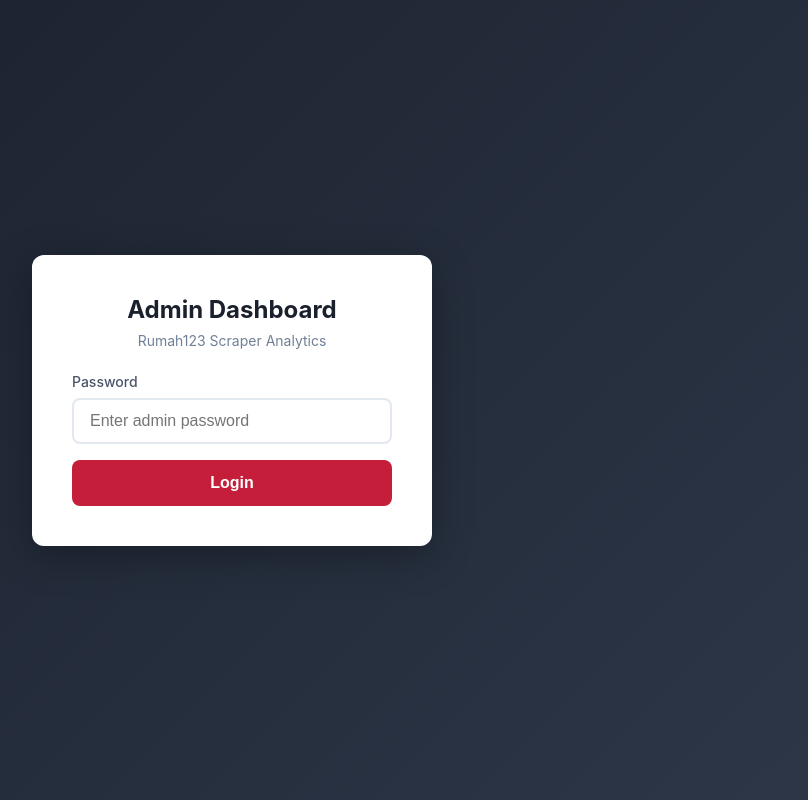
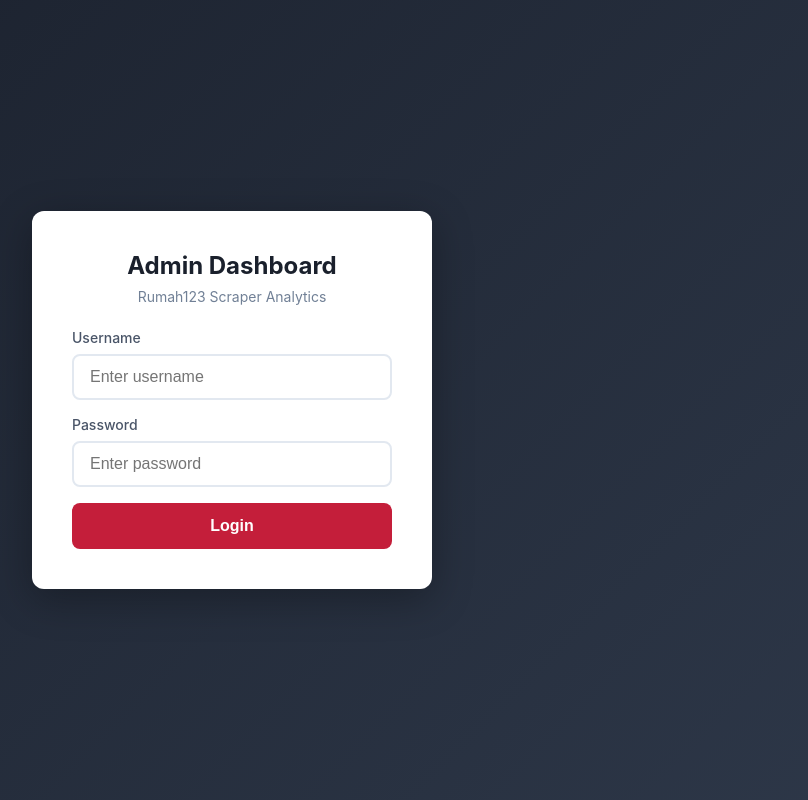
Before and after one commit to athuridha/api-amar, a Next.js app: page /admin in a window 1280 px wide. Shown: the whole page, without its empty margins (408-1216 px from the left). Built offline with nearby package versions, Linux system fonts and the light colour scheme.

Commit message:
Use Supabase for admin login

```diff
--- a/app/admin/page.tsx
+++ b/app/admin/page.tsx
@@ -4,6 +4,7 @@ import { useState } from 'react';
 import { useRouter } from 'next/navigation';
 
 export default function AdminLogin() {
+    const [username, setUsername] = useState('');
     const [password, setPassword] = useState('');
     const [error, setError] = useState('');
     const [loading, setLoading] = useState(false);
@@ -18,7 +19,7 @@ export default function AdminLogin() {
             const res = await fetch('/api/admin/login', {
                 method: 'POST',
                 headers: { 'Content-Type': 'application/json' },
-                body: JSON.stringify({ password }),
+                body: JSON.stringify({ username, password }),
             });
 
             const data = await res.json();
@@ -78,25 +79,49 @@ export default function AdminLogin() {
                             fontSize: '14px',
                             fontWeight: 500
                         }}>
+                            Username
+                        </label>
+                        <input
+                            type="text"
+                            value={username}
+                            onChange={(e) => setUsername(e.target.value)}
+                            placeholder="Enter username"
+                            style={{
+                                width: '100%',
+                                padding: '12px 16px',
+                                border: '2px solid #e2e8f0',
+                                borderRadius: '8px',
+                                fontSize: '16px',
+                                outline: 'none',
+                                boxSizing: 'border-box'
+                            }}
+                        />
+                    </div>
+
+                    <div style={{ marginBottom: '16px' }}>
+                        <label style={{
+                            display: 'block',
+                            marginBottom: '8px',
+                            color: '#4a5568',
+                            fontSize: '14px',
+                            fontWeight: 500
+                        }}>
                             Password
                         </label>
                         <input
                             type="password"
                             value={password}
                             onChange={(e) => setPassword(e.target.value)}
-                            placeholder="Enter admin password"
+                            placeholder="Enter password"
                             style={{
                                 width: '100%',
                                 padding: '12px 16px',
                                 border: '2px solid #e2e8f0',
                                 borderRadius: '8px',
                                 fontSize: '16px',
-                                transition: 'border-color 0.2s',
                                 outline: 'none',
                                 boxSizing: 'border-box'
                             }}
-                            onFocus={(e) => e.target.style.borderColor = '#c41e3a'}
-                            onBlur={(e) => e.target.style.borderColor = '#e2e8f0'}
                         />
                     </div>
 
@@ -125,8 +150,7 @@ export default function AdminLogin() {
                             borderRadius: '8px',
                             fontSize: '16px',
                             fontWeight: 600,
-                            cursor: loading ? 'not-allowed' : 'pointer',
-                            transition: 'background 0.2s'
+                            cursor: loading ? 'not-allowed' : 'pointer'
                         }}
                     >
                         {loading ? 'Logging in...' : 'Login'}
--- a/app/api/admin/login/route.ts
+++ b/app/api/admin/login/route.ts
@@ -1,30 +1,53 @@
 import { NextRequest, NextResponse } from 'next/server';
-import { cookies } from 'next/headers';
+import { supabase } from '@/lib/supabase';
+import crypto from 'crypto';
 
-// Simple admin password - CHANGE THIS!
-const ADMIN_PASSWORD = process.env.ADMIN_PASSWORD || 'admin123';
+// Hash password using SHA256
+function hashPassword(password: string): string {
+    return crypto.createHash('sha256').update(password).digest('hex');
+}
 
 export async function POST(request: NextRequest) {
     try {
-        const { password } = await request.json();
+        const { username, password } = await request.json();
 
-        if (password === ADMIN_PASSWORD) {
-            // Set auth cookie
-            const response = NextResponse.json({ success: true });
-            response.cookies.set('admin_auth', 'authenticated', {
-                httpOnly: true,
-                secure: process.env.NODE_ENV === 'production',
-                sameSite: 'strict',
-                maxAge: 60 * 60 * 24 // 24 hours
-            });
-            return response;
+        if (!username || !password) {
+            return NextResponse.json(
+                { success: false, error: 'Username and password required' },
+                { status: 400 }
+            );
         }
 
-        return NextResponse.json(
-            { success: false, error: 'Invalid password' },
-            { status: 401 }
-        );
+        // Hash the provided password
+        const passwordHash = hashPassword(password);
+
+        // Check in database
+        const { data: admin, error } = await supabase
+            .from('admins')
+            .select('id, username')
+            .eq('username', username)
+            .eq('password_hash', passwordHash)
+            .single();
+
+        if (error || !admin) {
+            return NextResponse.json(
+                { success: false, error: 'Invalid username or password' },
+                { status: 401 }
+            );
+        }
+
+        // Set auth cookie
+        const response = NextResponse.json({ success: true, username: admin.username });
+        response.cookies.set('admin_auth', admin.id, {
+            httpOnly: true,
+            secure: process.env.NODE_ENV === 'production',
+            sameSite: 'strict',
+            maxAge: 60 * 60 * 24 // 24 hours
+        });
+
+        return response;
     } catch (error) {
+        console.error('Login error:', error);
         return NextResponse.json(
             { success: false, error: 'Server error' },
             { status: 500 }
```
Also changed, not shown: 1 other file (tests, documents, lock files or other folders).
